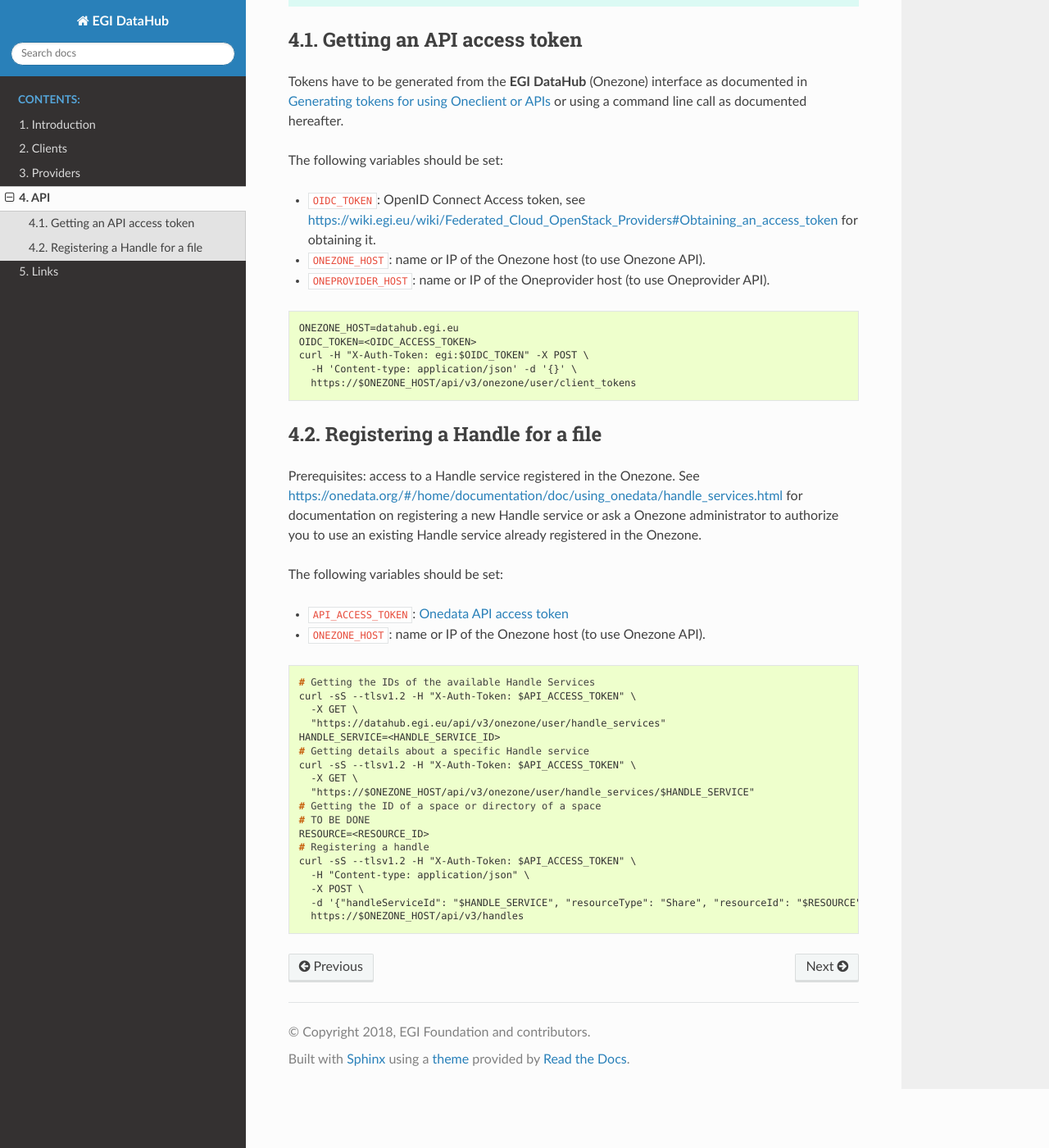
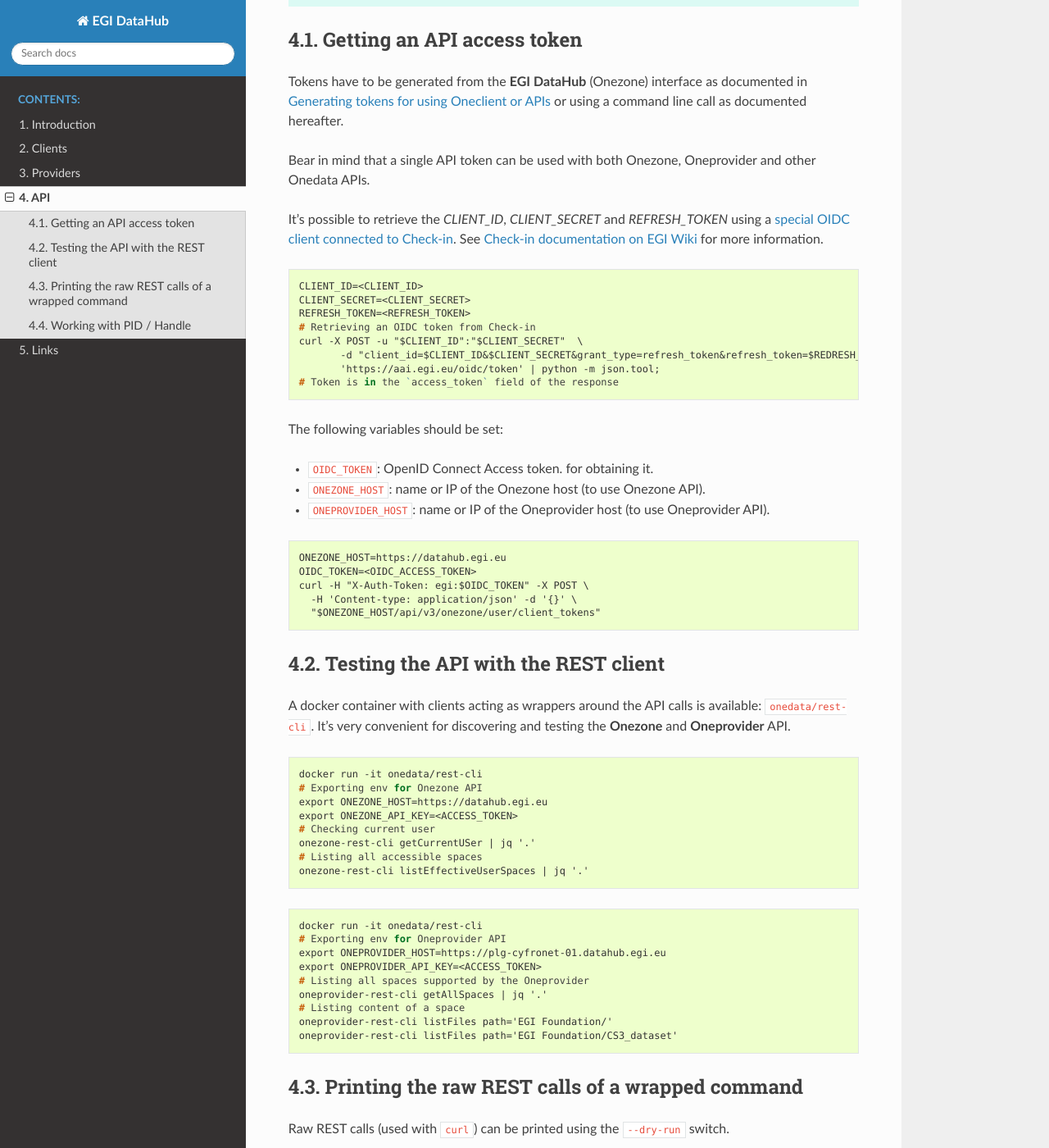
Before and after one commit to EGI-Federation/datahub-documentation, a Sphinx documentation site: the page built from source/api.rst, in a window 1280 px wide and 1400 px high, scrolled down 349 px. Shown: the whole window at 82% size. Built offline with Sphinx 7.4.7 and the Read the Docs theme 2.0.0, drawn with Linux system fonts in a browser that asks for light colours; some of the changed text lies outside the part shown.

Commit message:
api.rst: document onedata/rest-cli usage. (#3)
* api.rst: document onedata/rest-cli usage.

* api.rst: document share and handle management using CLI.

* api.rst: address review comments and misc clean up.

* api.rst: fix endpoint for listing spaces

* api.rst: document OIDC token retrieval

* api.rst: link to Check-in doc.

```diff
--- a/source/api.rst
+++ b/source/api.rst
@@ -18,55 +18,160 @@
 documented in :ref:`auth-token-using-web-interface` or using a command line
 call as documented hereafter.
 
+Bear in mind that a single API token can be used with both Onezone, Oneprovider
+and other Onedata APIs.
+
+It's possible to retrieve the `CLIENT_ID`, `CLIENT_SECRET` and `REFRESH_TOKEN`
+using a `special OIDC client connected to Check-in <https://aai.egi.eu/fedcloud/>`_.
+See `Check-in documentation on EGI Wiki <https://wiki.egi.eu/wiki/AAI>`_ for
+more information.
+
+.. code-block:: console
+
+   CLIENT_ID=<CLIENT_ID>
+   CLIENT_SECRET=<CLIENT_SECRET>
+   REFRESH_TOKEN=<REFRESH_TOKEN>
+   # Retrieving an OIDC token from Check-in
+   curl -X POST -u "$CLIENT_ID":"$CLIENT_SECRET"  \
+          -d "client_id=$CLIENT_ID&$CLIENT_SECRET&grant_type=refresh_token&refresh_token=$REDRESH_TOKEN&scope=openid%20email%20profile" \
+          'https://aai.egi.eu/oidc/token' | python -m json.tool;
+   # Token is in the `access_token` field of the response
+
 The following variables should be set:
 
-* ``OIDC_TOKEN``: OpenID Connect Access token, see
-  https://wiki.egi.eu/wiki/Federated_Cloud_OpenStack_Providers#Obtaining_an_access_token
+* ``OIDC_TOKEN``: OpenID Connect Access token.
   for obtaining it.
 * ``ONEZONE_HOST``: name or IP of the Onezone host (to use Onezone API).
 * ``ONEPROVIDER_HOST``: name or IP of the Oneprovider host (to use Oneprovider API).
 
 .. code-block:: console
 
-   ONEZONE_HOST=datahub.egi.eu
+   ONEZONE_HOST=https://datahub.egi.eu
    OIDC_TOKEN=<OIDC_ACCESS_TOKEN>
    curl -H "X-Auth-Token: egi:$OIDC_TOKEN" -X POST \
      -H 'Content-type: application/json' -d '{}' \
-     https://$ONEZONE_HOST/api/v3/onezone/user/client_tokens
+     "$ONEZONE_HOST/api/v3/onezone/user/client_tokens"
 
-Registering a Handle for a file
-^^^^^^^^^^^^^^^^^^^^^^^^^^^^^^^
+Testing the API with the REST client
+^^^^^^^^^^^^^^^^^^^^^^^^^^^^^^^^^^^^
+
+A docker container with clients acting as wrappers around the API calls is
+available: ``onedata/rest-cli``. It's very convenient for discovering and
+testing the **Onezone** and **Oneprovider** API.
+
+.. code-block:: console
+
+   docker run -it onedata/rest-cli
+   # Exporting env for Onezone API
+   export ONEZONE_HOST=https://datahub.egi.eu
+   export ONEZONE_API_KEY=<ACCESS_TOKEN>
+   # Checking current user
+   onezone-rest-cli getCurrentUSer | jq '.'
+   # Listing all accessible spaces
+   onezone-rest-cli listEffectiveUserSpaces | jq '.'
+
+.. code-block:: console
+
+   docker run -it onedata/rest-cli
+   # Exporting env for Oneprovider API
+   export ONEPROVIDER_HOST=https://plg-cyfronet-01.datahub.egi.eu
+   export ONEPROVIDER_API_KEY=<ACCESS_TOKEN>
+   # Listing all spaces supported by the Oneprovider
+   oneprovider-rest-cli getAllSpaces | jq '.'
+   # Listing content of a space
+   oneprovider-rest-cli listFiles path='EGI Foundation/'
+   oneprovider-rest-cli listFiles path='EGI Foundation/CS3_dataset'
+
+Printing the raw REST calls of a wrapped command
+^^^^^^^^^^^^^^^^^^^^^^^^^^^^^^^^^^^^^^^^^^^^^^^^
+
+Raw REST calls (used with ``curl``) can be printed using the ``--dry-run``
+switch.
+
+.. code-block:: console
+
+   docker run -it onedata/rest-cli
+   export ONEZONE_HOST=https://datahub.egi.eu
+   export ONEZONE_API_KEY=<ACCESS_TOKEN>
+   # Listing all accessible spaces
+   onezone-rest-cli listEffectiveUserSpaces | jq '.'
+   # Printing the curl command without running it
+   onezone-rest-cli listEffectiveUserSpaces --dry-run
+
+Working with PID / Handle
+^^^^^^^^^^^^^^^^^^^^^^^^^
+
+It's possible to mint a Permanent Identifier (PID) for a space or subdirectory
+of a space using a handle service (like Handle.net) that is registered in the
+Onezone (EGI DataHub).
+
+Once done accessing the PID using its URL will redirect to the Onedata share,
+allowing to retrieve the files.
 
 Prerequisites: access to a Handle service registered in the Onezone.
-See
-https://onedata.org/#/home/documentation/doc/using_onedata/handle_services.html
+See the `Handle Service API documentation <https://onedata.org/#/home/documentation/doc/using_onedata/handle_services.html>`_
 for documentation on registering a new Handle service or ask a Onezone
 administrator to authorize you to use an existing Handle service already
 registered in the Onezone.
-
 
 The following variables should be set:
 
 * ``API_ACCESS_TOKEN``: `Onedata API access token <https://onedata.org/docs/doc/using_onedata/using_onedata_from_cli.html#authentication>`_
 * ``ONEZONE_HOST``: name or IP of the Onezone host (to use Onezone API).
+* ``ONEPROVIDER_HOST``: name or IP of the Oneprovider host (to use Oneprovider API)
 
 .. code-block:: console
 
    # Getting the IDs of the available Handle Services
    curl -sS --tlsv1.2 -H "X-Auth-Token: $API_ACCESS_TOKEN" \
-     -X GET \
-     "https://datahub.egi.eu/api/v3/onezone/user/handle_services"
+     "$ONEZONE_HOST/api/v3/onezone/user/handle_services"
    HANDLE_SERVICE=<HANDLE_SERVICE_ID>
+
    # Getting details about a specific Handle service
    curl -sS --tlsv1.2 -H "X-Auth-Token: $API_ACCESS_TOKEN" \
-     -X GET \
-     "https://$ONEZONE_HOST/api/v3/onezone/user/handle_services/$HANDLE_SERVICE"
-   # Getting the ID of a space or directory of a space
-   # TO BE DONE
-   RESOURCE=<RESOURCE_ID>
+     "$ONEZONE_HOST/api/v3/onezone/user/handle_services/$HANDLE_SERVICE"
+
+   # Listing all spaces
+   curl -sS --tlsv1.2 -H "X-Auth-Token: $API_ACCESS_TOKEN" \
+     "$ONEZONE_HOST/api/v3/onezone/user/effective_spaces/" | jq '.'
+
+   # Displaying details of a space
+   curl -sS --tlsv1.2 -H "X-Auth-Token: $API_ACCESS_TOKEN" \
+     "$ONEZONE_HOST/api/v3/onezone/spaces/$SPACE_ID" | jq '.'
+
+   # Listing content of a space
+   curl -sS --tlsv1.2 -H "X-Auth-Token: $API_ACCESS_TOKEN" \
+     "$ONEPROVIDER_HOST/api/v3/oneprovider/files/EGI%20Foundation/" | jq '.'
+
+   # Creating a share of a subdirectory of a space
+   DIR_ID_TO_SHARE=<DIR_ID>
+   curl -sS --tlsv1.2 -H "X-Auth-Token: $API_ACCESS_TOKEN" \
+     -X POST -H 'Content-Type: application/json' \
+     -d '{"name": "input"}'
+     "$ONEPROVIDER_HOST/api/v3/oneprovider/shares-id/$DIR_ID_TO_SHARE" | jq '.'
+
+   # Displaying the share
+   SHARE_ID=<SHARED_ID>
+   curl -sS --tlsv1.2 -H "X-Auth-Token: $API_ACCESS_TOKEN" \
+      "$ONEZONE_HOST/api/v3/onezone/shares/$SHARE_ID" | jq '.'
+
    # Registering a handle
-   curl -sS --tlsv1.2 -H "X-Auth-Token: $API_ACCESS_TOKEN" \
-     -H "Content-type: application/json" \
-     -X POST \
-     -d '{"handleServiceId": "$HANDLE_SERVICE", "resourceType": "Share", "resourceId": "$RESOURCE", "metadata": "..." }' \
-     https://$ONEZONE_HOST/api/v3/handles
+   # Proper Dublin Core metadata is required
+   # It can be created using https://nsteffel.github.io/dublin_core_generator/generator_nq.html
+   cat metadata.xml
+   # Escape double quotes and drop line return
+   METADATA=$(cat metadata.xml | sed 's/"/\\"/g' | tr '\n' ' ')
+   # On handle creation the created handles is provided in the Location header
+   curl -D - --tlsv1.2 -H "X-Auth-Token: $API_ACCESS_TOKEN" \
+     -H "Content-type: application/json" -X POST \
+     -d '{"handleServiceId": "'"$HANDLE_SERVICE_ID"'", "resourceType": "Share", "resourceId": "'"$SHARE_ID"'", "metadata": "'"$METADATA"'"}' \
+     "$ONEZONE_HOST/api/v3/onezone/user/handles"
+
+   # Listing handles
+   curl --tlsv1.2 -H "X-Auth-Token: $API_ACCESS_TOKEN" \
+     "$ONEZONE_HOST/api/v3/onezone/user/handles"
+
+   # Displaying a handle
+   HANDLE_ID=<HANDLE_ID>
+   curl --tlsv1.2 -H "X-Auth-Token: $API_ACCESS_TOKEN" \
+     "$ONEZONE_HOST/api/v3/onezone/user/handles/$HANDLE_ID"
```
